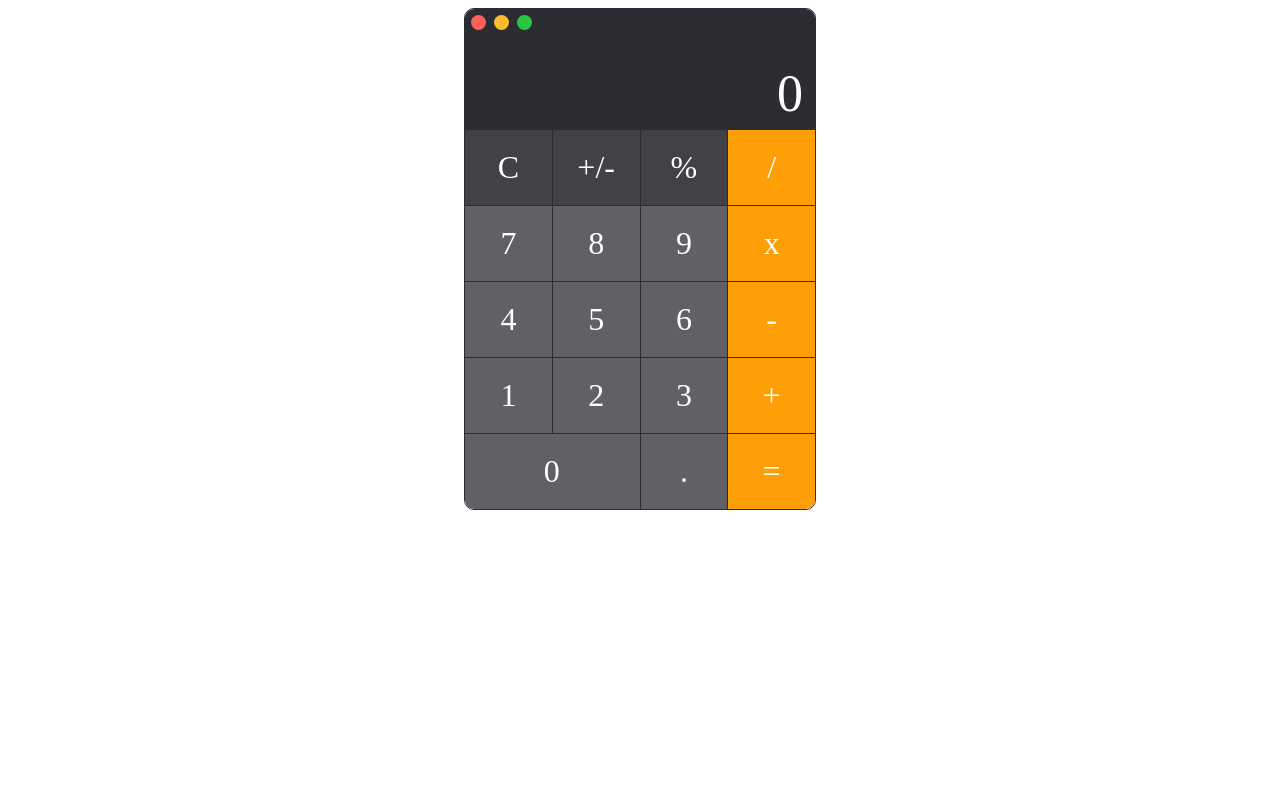
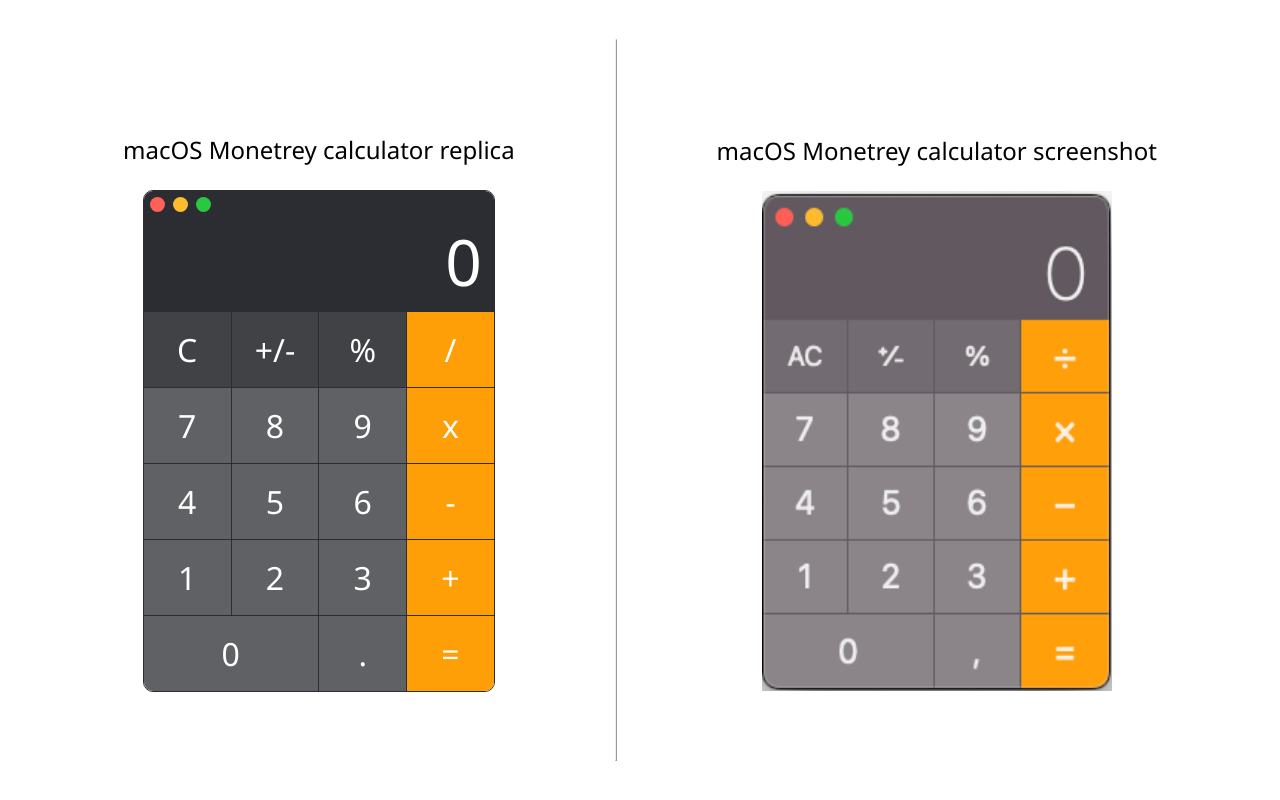
Before and after one commit to pauls-akmentins/Design-to-code-app---macOS-calculator, a React (Create React App) app: page / in a window 1280 px wide. Built offline with nearby package versions, Linux system fonts and the light colour scheme.

Commit message:
Adjust demo page

```diff
--- /dev/null
+++ b/src/Main.module.css
@@ -0,0 +1,30 @@
+.mainContainer {
+  display: flex;
+  align-items: center;
+  justify-content: center;
+  height: 100vh;
+}
+
+.dividerLine {
+  transform: rotate(180deg);
+  margin: auto 0;
+  height: 90%;
+}
+
+.itemContainer {
+  display: flex;
+  flex-direction: column;
+  align-items: center;
+  margin: 20px 100px;
+  transition: 100ms;
+}
+
+.title {
+  font-size: 1.5rem;
+}
+
+@media (max-width: 1100px) {
+  .itemContainer {
+    margin: 20px 20px;
+  }
+}
--- a/src/Main.tsx
+++ b/src/Main.tsx
@@ -1,5 +1,26 @@
+import classNames from "classnames";
+
+import styles from "./Main.module.css";
 import Calculator from "./components/Calculator";
+import macOSCalculatorScreenshot from "./static/images/macOSCalculatorMonterey.png";
 
 export const Main = () => {
-  return <Calculator />;
+  return (
+    <div className={classNames(styles.mainContainer)}>
+      <div className={classNames(styles.itemContainer)}>
+        <p className={classNames(styles.title)}>macOS Monetrey calculator replica</p>
+        <Calculator />
+      </div>
+      <hr className={classNames(styles.dividerLine)} />
+      <div className={classNames(styles.itemContainer)}>
+        <p className={classNames(styles.title)}>macOS Monetrey calculator screenshot</p>
+        <img
+          src={macOSCalculatorScreenshot}
+          height={500}
+          width={350}
+          alt="macOSCalculatorScreenshot"
+        />
+      </div>
+    </div>
+  );
 };
--- a/src/components/Calculator/CalculatorCirclesRow/CalculatorCirclesRow.module.css
+++ b/src/components/Calculator/CalculatorCirclesRow/CalculatorCirclesRow.module.css
@@ -43,11 +43,12 @@
 }
 
 .circleButton-expand {
-  left: 3px;
+  left: 4px;
+  bottom: 3px;
 }
 
 .circleButton-minimize {
-  font-size: 20px;
-  left: 3px;
-  bottom: 6px;
+  font-size: 22px;
+  left: 4px;
+  bottom: 8px;
 }
--- a/src/components/Calculator/CalculatorCirclesRow/CalculatorCirclesRow.tsx
+++ b/src/components/Calculator/CalculatorCirclesRow/CalculatorCirclesRow.tsx
@@ -4,8 +4,7 @@ import { CircleType } from "./types";
 import { getCircleType } from "./utls";
 
 const CalculatorCirclesRow: React.FC = () => {
-  const handleClick = (circleType: CircleType) =>
-    alert("Just a dummy button, what else you expected?");
+  const handleClick = () => alert("Just a dummy button, what else you expected?");
 
   return (
     <div className={classNames(styles.topActionRowWrapper)}>
@@ -16,14 +15,9 @@ const CalculatorCirclesRow: React.FC = () => {
             styles.circleButtonContainer,
             styles[`circleButtonContainer-${circleType}`]
           )}
-          onClick={() => handleClick(circleType)}
+          onClick={handleClick}
         >
-          <span
-            className={classNames(
-              styles.circleButton,
-              styles[`circleButton-${circleType}`]
-            )}
-          >
+          <span className={classNames(styles.circleButton, styles[`circleButton-${circleType}`])}>
             {getCircleType(circleType)}
           </span>
         </div>
--- a/src/components/Calculator/CalculatorDisplay/CalculatorDisplay.module.css
+++ b/src/components/Calculator/CalculatorDisplay/CalculatorDisplay.module.css
@@ -19,7 +19,7 @@
 }
 
 .calcCurrent {
-  font-size: 52px;
+  font-size: 64px;
   padding-right: 12px;
   padding-bottom: 6px;
 }
--- a/src/index.css
+++ b/src/index.css
@@ -1,3 +1,4 @@
 body {
   font-family: "Segoe UI", Tahoma, Geneva, Verdana, sans-serif;
+  margin: 0;
 }
--- a/src/index.tsx
+++ b/src/index.tsx
@@ -1,5 +1,6 @@
 import ReactDOM from "react-dom/client";
 import { Main } from "./Main";
+import "./index.css";
 
 const root = ReactDOM.createRoot(document.getElementById("root") as HTMLElement);
 root.render(<Main />);
--- a/src/typings.d.ts
+++ b/src/typings.d.ts
@@ -1,2 +1,5 @@
 declare module "*.module.css";
 declare module "*.jpg";
+declare module "*.png";
+declare module "*.svg";
+declare module "*.jpeg";
```
Also changed, not shown: src/static/images/macOSCalculatorMonterey.png (added).
